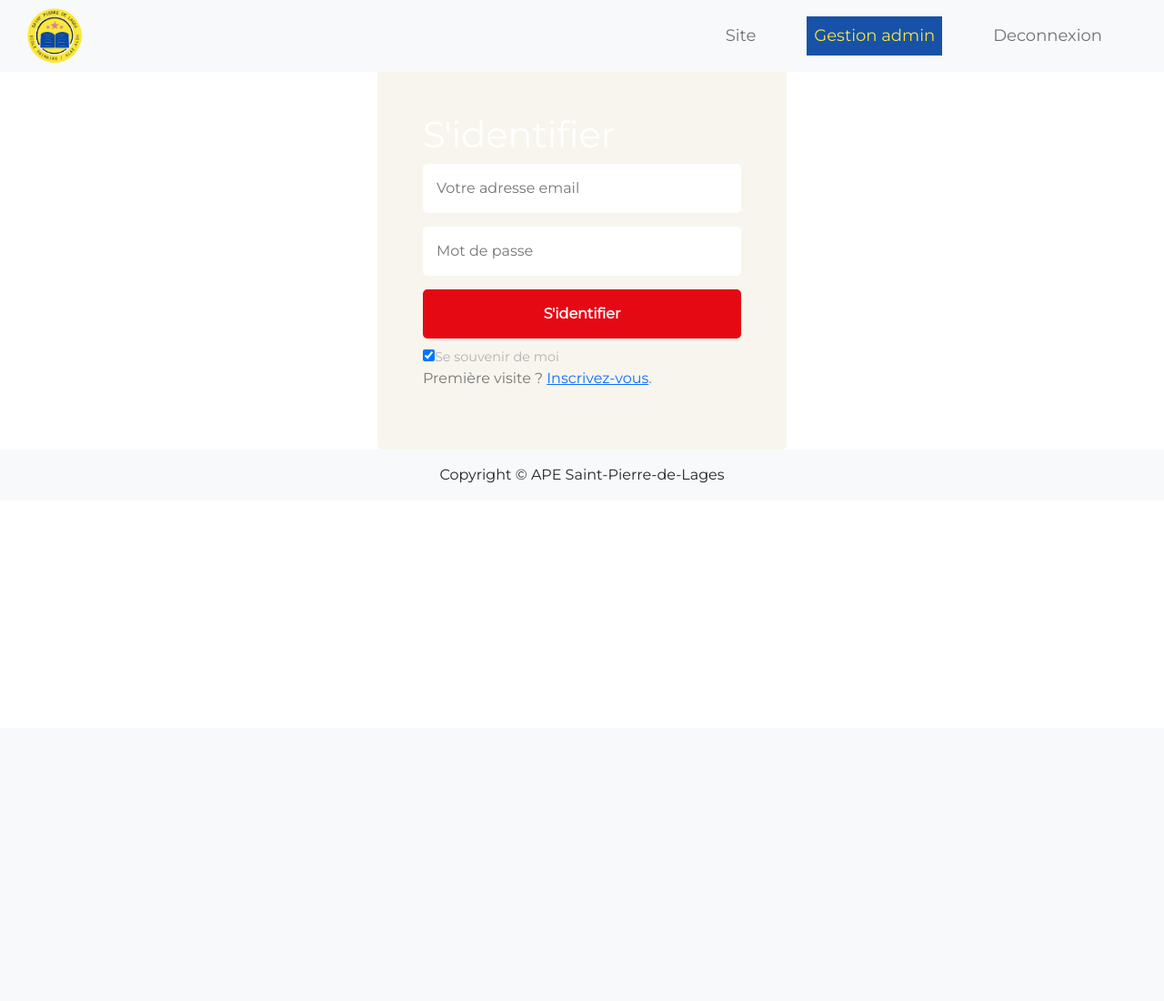
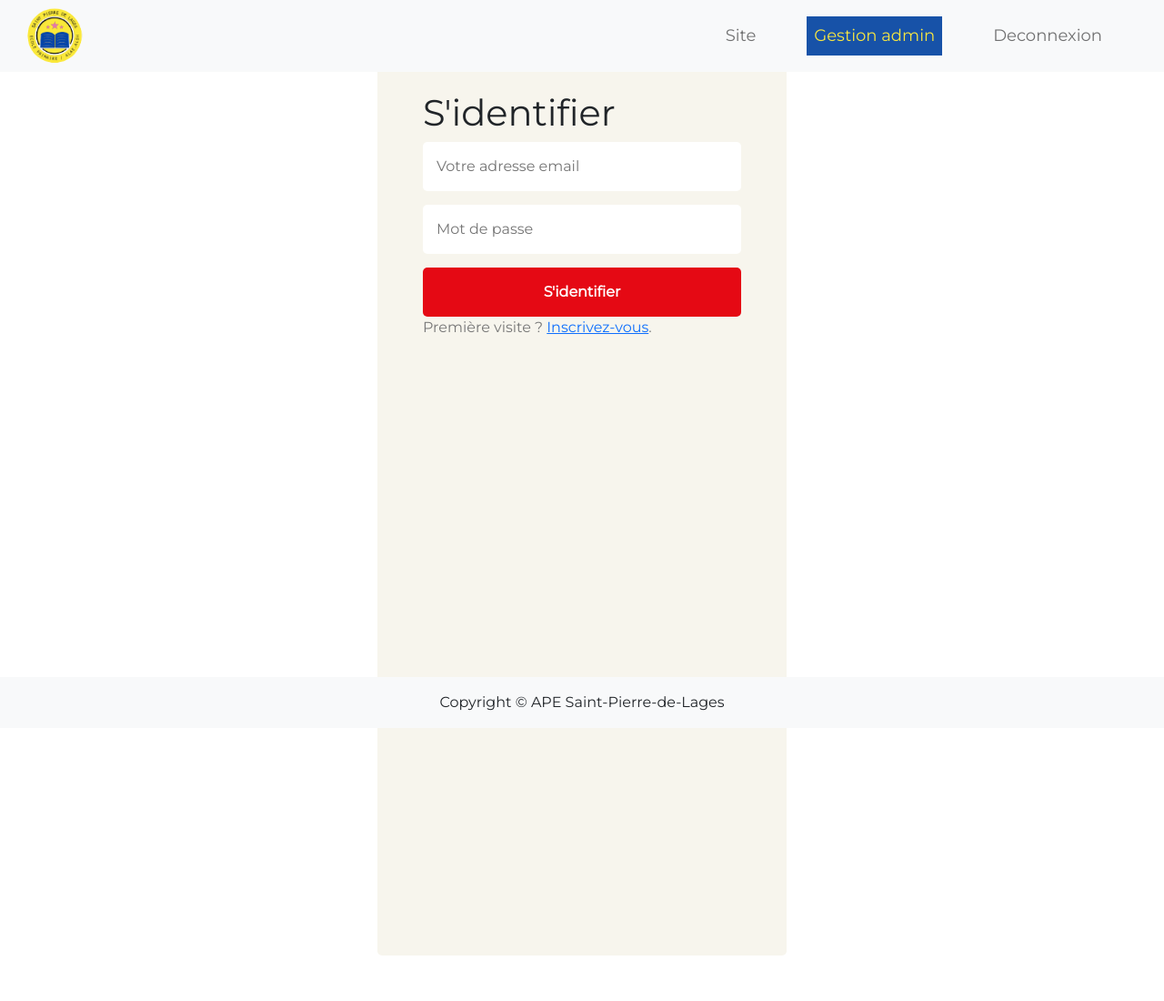
Before and after one commit to Skencker/ape-php, a PHP site: page /admin/connect.php in a window 1280 px wide. Shown: the whole page at 91% size. Before the commit the page ends 531 px from the top, so only its background shows below. Run offline with PHP 8.4, Linux system fonts and the light colour scheme; some libraries are stand-ins or nearby versions.

Commit message:
modif css connexion deconnexion

```diff
--- a/admin/connect.php
+++ b/admin/connect.php
@@ -121,14 +121,13 @@ if(!empty($_POST['email']) && !empty($_POST['password'])) {
                 </div>
                 </nav>
     </header>
-    <section>
+    <section class='connexion'>
         <?php
-            var_dump($_SESSION);
+
             if(isset($_SESSION['connect'])) {
         ?>
             <div class="container bg-light p-5 mt-5 ">
                 <h1 class='text-center'>Gestion des images du diapo de la page d'accueil</h1>
-                        <?php     var_dump($_SESSION); ?>
                         <div class="row">
                             <h2 class="bold">
                                 <a href="insert_image_accueil.php" class="btn btn-success btn-lg m-2"><i class="bi bi-plus-circle p-2"></i>Ajouter</a>
@@ -337,8 +336,8 @@ if(!empty($_POST['email']) && !empty($_POST['password'])) {
         <?php
             } else  {
         ?>
-            <div id="login-body">
-                <h1>S'identifier</h1>
+            <div id="login-body" class='connexion'>
+                <h1 class='text-dark'>S'identifier</h1>
 
                 <?php if(isset($_GET['error'])) {
 
@@ -352,7 +351,6 @@ if(!empty($_POST['email']) && !empty($_POST['password'])) {
                     <input type="email" name="email" placeholder="Votre adresse email" required />
                     <input type="password" name="password" placeholder="Mot de passe" required />
                     <button type="submit">S'identifier</button>
-                    <label id="option"><input type="checkbox" name="auto" checked />Se souvenir de moi</label>
                 </form>
 
 
@@ -362,7 +360,7 @@ if(!empty($_POST['email']) && !empty($_POST['password'])) {
         ?>
     </section>
 
-    <footer class="container-fluid d-flex justify-content-evenly pt-3 bg-light">
+    <footer class="container-fluid d-flex justify-content-evenly pt-3 bg-light fixed-bottom">
         <p>Copyright © APE Saint-Pierre-de-Lages</p>
     </footer>
 
--- a/style.css
+++ b/style.css
@@ -575,3 +575,9 @@ button {
 	display: block;
 	font-size: 0.9em;
 }
+
+.connexion {
+    height: 1000px;
+    margin-top: 50px;
+    margin-bottom: 50px;
+}
```
Also changed, not shown: admin/register.php (+2 -5 lines). Lines whose indentation alone changed are shown as unchanged.
